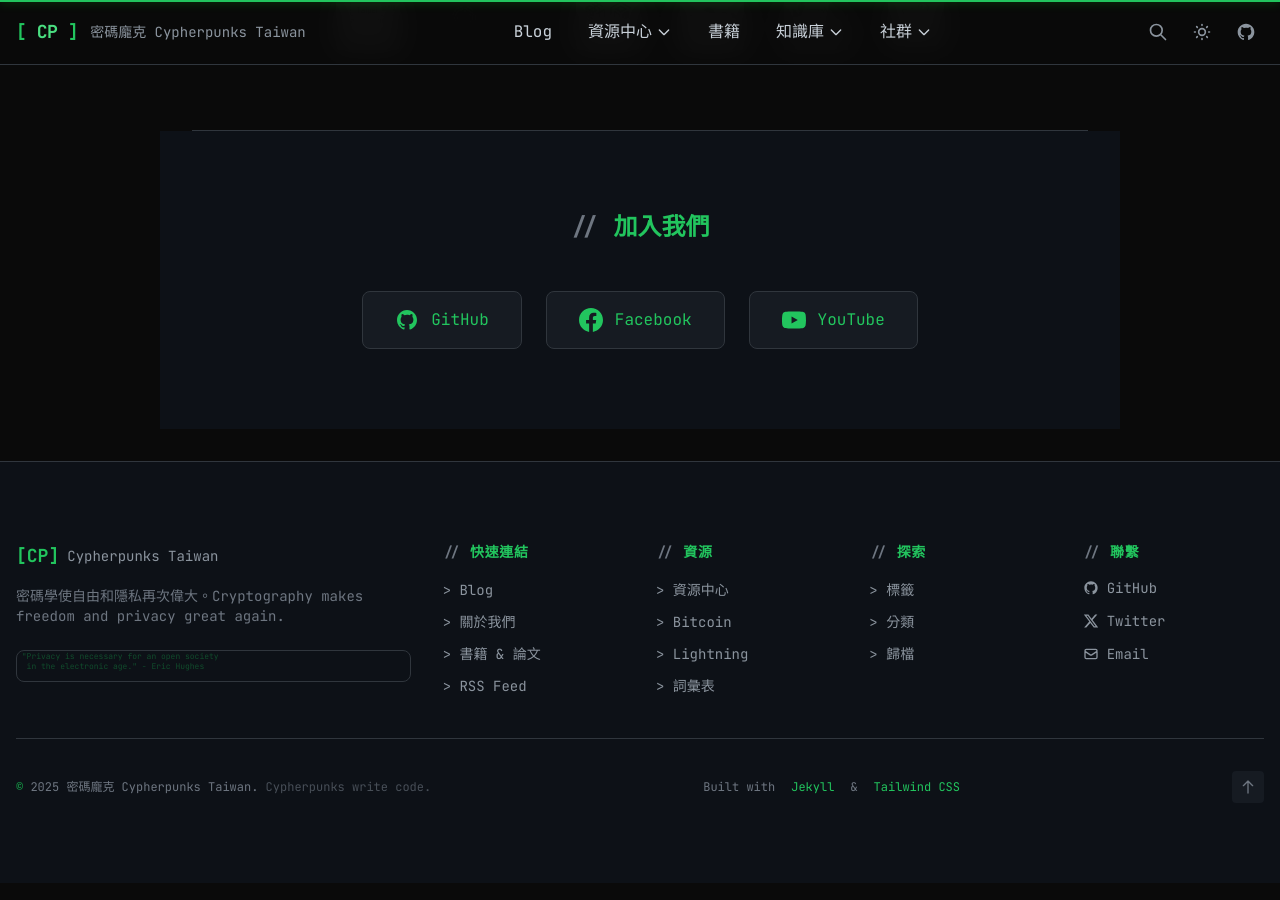
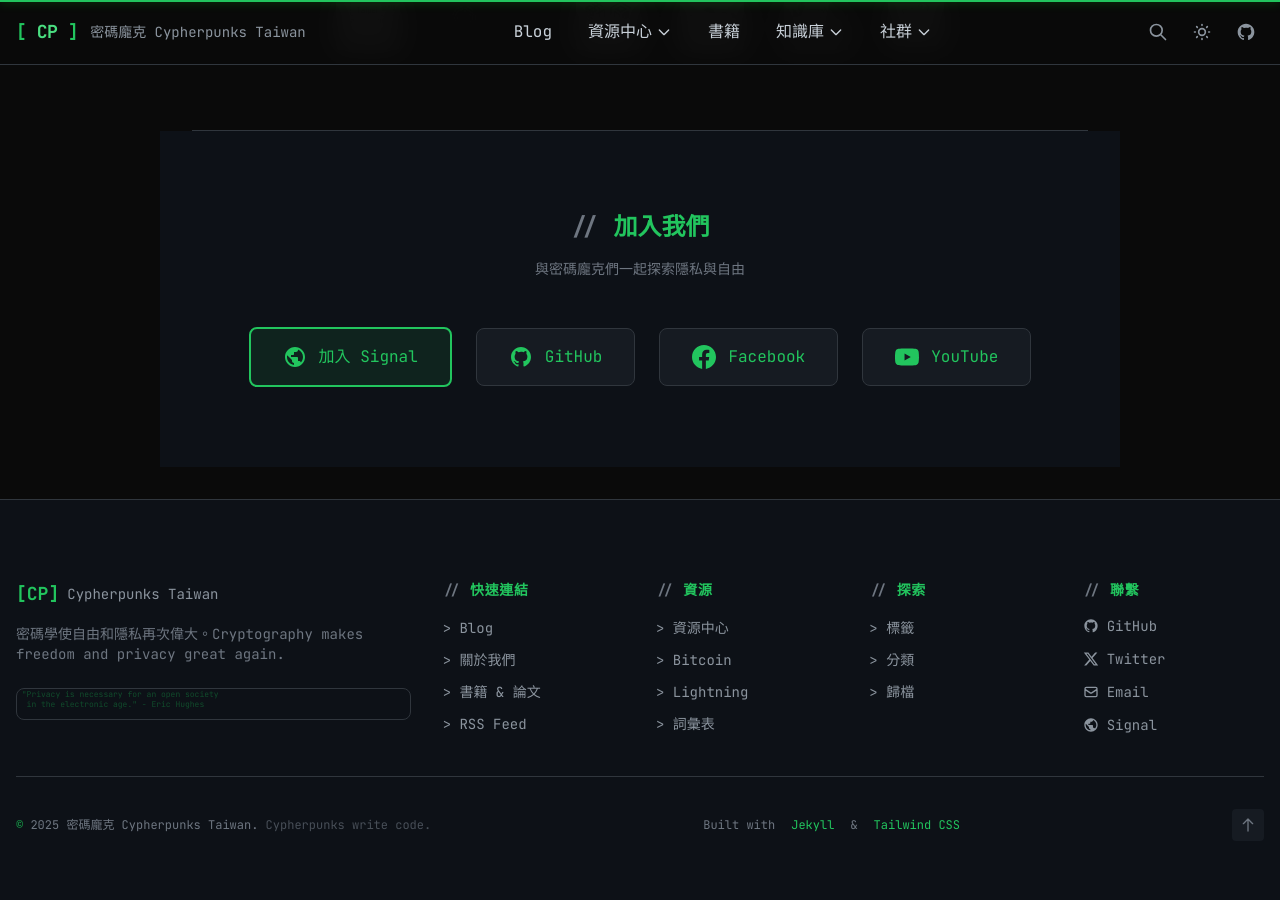
Before and after one commit to cypherpunks-core/cypherpunks-core.github.io, a Jekyll site: the page built from index.html, in a window 1280 px wide and 900 px high, scrolled down 5217 px. Built offline with Jekyll 4.4.1, drawn with Linux system fonts in a browser that asks for light colours.

Commit message:
feat: 新增 Signal 群組連結
- 在 Footer 聯繫區塊新增 Signal 連結
- 在首頁「加入我們」區塊新增 Signal 為主要 CTA
- 新增說明文字「與密碼龐克們一起探索隱私與自由」

```diff
--- a/_includes/footer.html
+++ b/_includes/footer.html
@@ -141,6 +141,14 @@
             </a>
           </li>
           {% endif %}
+          <li>
+            <a href="https://signal.group/#CjQKIJkrnL-dvsydyzn9Xl4HYZI9-Paf14vYkCq4eh5LhZeyEhALctkOeMMDuSOmYtgvj9QU" target="_blank" rel="noopener noreferrer" class="inline-flex items-center gap-2 text-cp-dark-700 hover:text-cp-green-500 text-sm font-mono transition-colors">
+              <svg class="w-4 h-4" fill="currentColor" viewBox="0 0 24 24">
+                <path d="M12 2C6.48 2 2 6.48 2 12s4.48 10 10 10 10-4.48 10-10S17.52 2 12 2zm-1 17.93c-3.95-.49-7-3.85-7-7.93 0-.62.08-1.21.21-1.79L9 15v1c0 1.1.9 2 2 2v1.93zm6.9-2.54c-.26-.81-1-1.39-1.9-1.39h-1v-3c0-.55-.45-1-1-1H8v-2h2c.55 0 1-.45 1-1V7h2c1.1 0 2-.9 2-2v-.41c2.93 1.19 5 4.06 5 7.41 0 2.08-.8 3.97-2.1 5.39z"/>
+              </svg>
+              Signal
+            </a>
+          </li>
         </ul>
       </div>
 
--- a/index.html
+++ b/index.html
@@ -429,11 +429,20 @@
 <!-- Social Links Section -->
 <section class="py-20 bg-cp-dark-100 -mx-4 md:-mx-8 px-4 md:px-8">
   <div class="max-w-4xl mx-auto text-center">
-    <h2 class="text-2xl font-bold font-mono text-cp-green-500 mb-12 scroll-reveal">
+    <h2 class="text-2xl font-bold font-mono text-cp-green-500 mb-4 scroll-reveal">
       <span class="text-cp-dark-600">//</span> 加入我們
     </h2>
+    <p class="text-cp-dark-600 font-mono text-sm mb-12 scroll-reveal">與密碼龐克們一起探索隱私與自由</p>
 
     <div class="flex flex-wrap items-center justify-center gap-6 scroll-reveal">
+      <!-- Signal - Primary CTA -->
+      <a href="https://signal.group/#CjQKIJkrnL-dvsydyzn9Xl4HYZI9-Paf14vYkCq4eh5LhZeyEhALctkOeMMDuSOmYtgvj9QU" target="_blank" rel="noopener noreferrer" class="social-btn flex items-center gap-3 px-8 py-4 bg-cp-green-500/10 border-2 border-cp-green-500 rounded-lg hover:bg-cp-green-500/20 text-cp-green-500 transition-all font-mono group">
+        <svg class="w-6 h-6 group-hover:scale-110 transition-transform" fill="currentColor" viewBox="0 0 24 24">
+          <path d="M12 2C6.48 2 2 6.48 2 12s4.48 10 10 10 10-4.48 10-10S17.52 2 12 2zm-1 17.93c-3.95-.49-7-3.85-7-7.93 0-.62.08-1.21.21-1.79L9 15v1c0 1.1.9 2 2 2v1.93zm6.9-2.54c-.26-.81-1-1.39-1.9-1.39h-1v-3c0-.55-.45-1-1-1H8v-2h2c.55 0 1-.45 1-1V7h2c1.1 0 2-.9 2-2v-.41c2.93 1.19 5 4.06 5 7.41 0 2.08-.8 3.97-2.1 5.39z"/>
+        </svg>
+        加入 Signal
+      </a>
+
       <a href="https://github.com/cypherpunks-core" target="_blank" rel="noopener noreferrer" class="social-btn flex items-center gap-3 px-8 py-4 bg-cp-dark-200 border border-cp-dark-400 rounded-lg hover:border-cp-green-500 hover:text-cp-green-500 transition-all font-mono group">
         <svg class="w-6 h-6 group-hover:scale-110 transition-transform" fill="currentColor" viewBox="0 0 24 24">
           <path fill-rule="evenodd" clip-rule="evenodd" d="M12 2C6.477 2 2 6.477 2 12c0 4.42 2.865 8.17 6.839 9.49.5.092.682-.217.682-.482 0-.237-.008-.866-.013-1.7-2.782.604-3.369-1.34-3.369-1.34-.454-1.156-1.11-1.464-1.11-1.464-.908-.62.069-.608.069-.608 1.003.07 1.531 1.03 1.531 1.03.892 1.529 2.341 1.087 2.91.831.092-.646.35-1.086.636-1.336-2.22-.253-4.555-1.11-4.555-4.943 0-1.091.39-1.984 1.029-2.683-.103-.253-.446-1.27.098-2.647 0 0 .84-.269 2.75 1.025A9.578 9.578 0 0112 6.836c.85.004 1.705.114 2.504.336 1.909-1.294 2.747-1.025 2.747-1.025.546 1.377.203 2.394.1 2.647.64.699 1.028 1.592 1.028 2.683 0 3.842-2.339 4.687-4.566 4.935.359.309.678.919.678 1.852 0 1.336-.012 2.415-.012 2.743 0 .267.18.578.688.48C19.138 20.167 22 16.418 22 12c0-5.523-4.477-10-10-10z"/>
```
